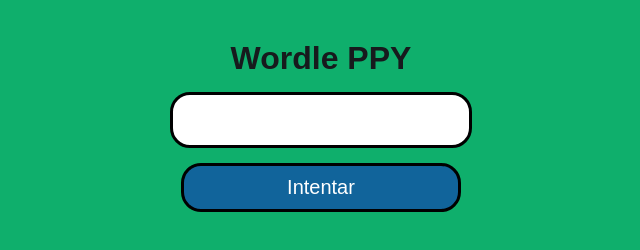
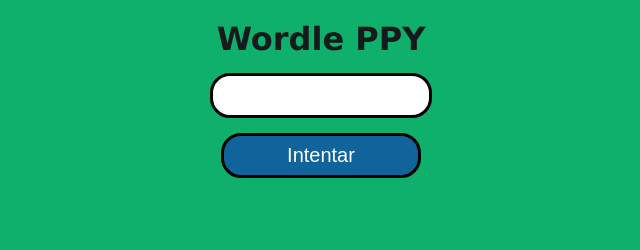
Before and after one commit to sebasgfb/wordleclonppy, a plain HTML site: page index.html in a window 1280 px wide. Shown: the whole page, without its empty margins (319-959 px from the left). Drawn offline with Linux system fonts and the light colour scheme.

Commit message:
CSS mejorado.

```diff
--- a/style.css
+++ b/style.css
@@ -1,12 +1,12 @@
 body {
-  font-family: Arial, sans-serif;
+  font-family: "Verdana", sans-serif;
   background-color: rgb(15, 175, 108);
   color: rgb(23, 26, 29);
 }
 
 h1 {
   text-align: center;
-  margin-top: 40px;
+  margin-top: 20px;
   margin-bottom: 15px;
 }
 
@@ -15,8 +15,8 @@ h1 {
   margin: 0 auto 15px;
   padding: 8px;
   text-align: center;
-  font-size: 30px;
-  width: 280px;
+  font-size: 20px;
+  width: 200px;
   border: 3px solid #000000;
   border-radius: 20px;
 }
@@ -24,8 +24,8 @@ h1 {
 #guess-button {
   display: block;
   margin: 0 auto 15px;
-  width: 280px;
-  padding: 10px;
+  width: 200px;
+  padding: 8px;
   font-size: 20px;
   background-color: #11649b;
   color: #fff;
@@ -41,7 +41,7 @@ h1 {
   margin-right: auto;
   margin-top: 20px;
   width: 285px;
-  font-size: 38px;
+  font-size: 25px;
 }
 
 button:active {
@@ -51,10 +51,10 @@ button:active {
 .letter {
     border: 3px solid rgb(0, 0, 0);
     border-radius: 15px;
-    padding: 3px;
+    padding: 2px 2px;
     margin: 3px;
     min-width: 40px;
-    min-height: 40px;
+    min-height: 20px;
     text-align: center;
     display: inline-block;
 }
```
